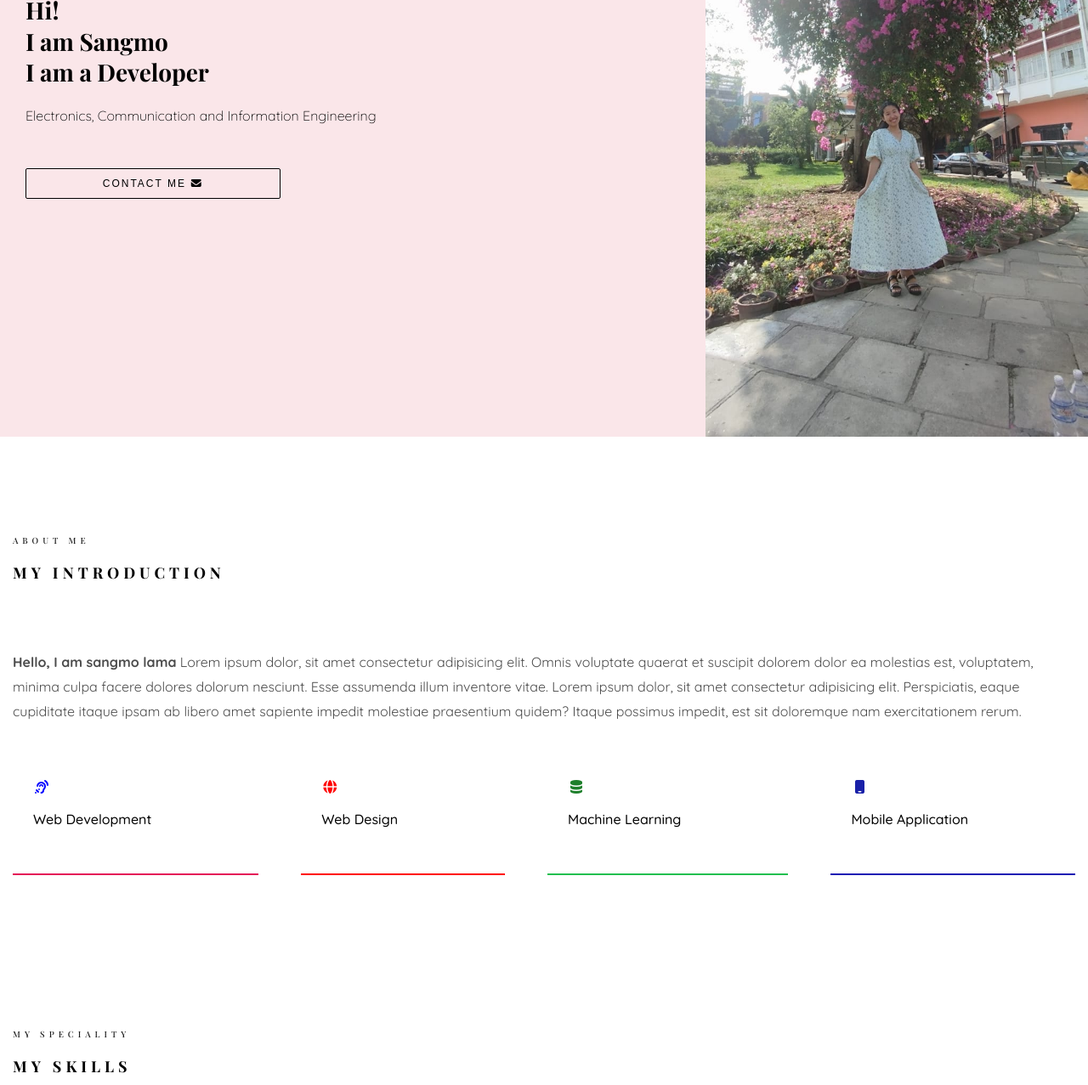
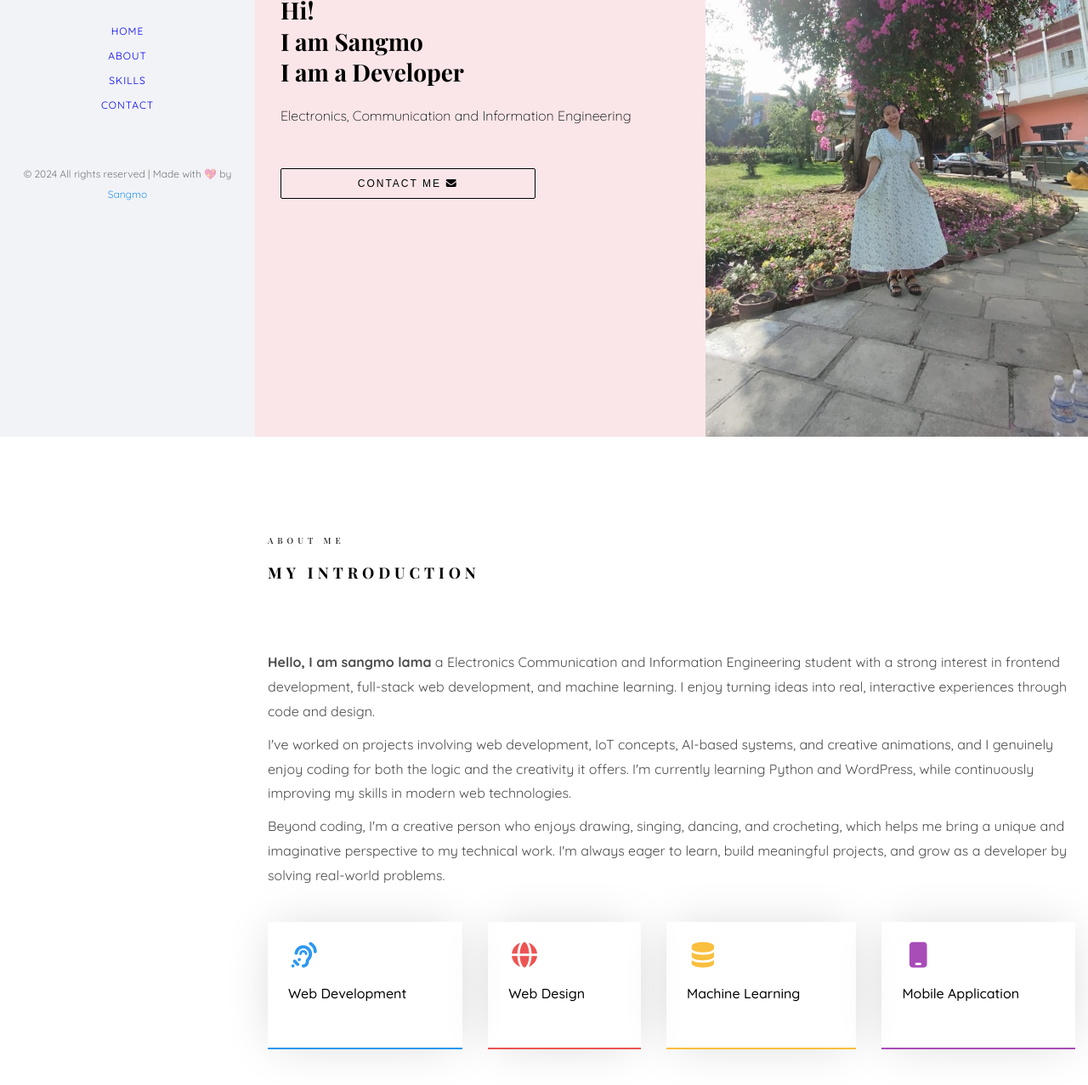
Before and after one commit to Sangmo22/portfolio, a plain HTML site: page index.html in a window 1280 px wide. Shown: the part 286-1563 px from the top of the page at 85% size. Drawn offline with nearby package versions, Linux system fonts and the light colour scheme; a web font is replaced by a local one.

Commit message:
Updated portfolio content and design

```diff
--- a/css/about.css
+++ b/css/about.css
@@ -1,44 +1,69 @@
-.about_description {
+.about__description {
+  font-family: "Quicksand", sans-serif;
+  font-weight: normal;
+  line-height: 1.8;
   color: rgba(0, 0, 0, 0.7);
+  font-size: 16px;
+  margin-bottom: 10px;
+}
+
+.about__description:last-of-type {
   margin-bottom: 40px;
-  line-height: 1.8;
 }
-.about_skills > div {
+
+.about__box {
+  color: #fff;
+  border-bottom: 2px solid #2c98f0;
+  padding: 24px;
+  box-shadow: 0px 0px 56px -8px rgba(0, 0, 0, 0.17);
   margin-bottom: 50px;
-  border-bottom: 2px solid rgb(228, 17, 87);
-  padding: 24px;
-  color: blue;
+}
+
+.about__box > i {
+  margin-bottom: 20px;
+  color: #2c98f0;
+  font-size: 30px;
+}
+
+.about__box > h3 {
+  font-size: 16px;
+  font-family: "Quicksand", sans-serif;
+  font-weight: 500;
+  color: #000;
+  margin-bottom: 30px;
+  text-transform: capitalize;
+}
+
+.about__box:nth-child(2) {
+  border-color: #ec5453;
+}
+
+.about__box:nth-child(2) > i {
+  color: #ec5453;
+}
+
+.about__box:nth-child(3) {
+  border-color: #f9bf3f;
+}
+
+.about__box:nth-child(3) > i {
+  color: #f9bf3f;
+}
+
+.about__box:last-child {
+  border-color: #a84cb8;
+}
+
+.about__box:last-child > i {
+  color: #a84cb8;
 }
 @media screen and (min-width: 768px) {
-  .about_skills {
+  .about__skills {
     display: flex;
-    gap: 50px;
+    justify-content: space-between;
+    gap: 30px;
   }
-  .about_skills > div {
+  .about__box {
     flex-grow: 1;
   }
 }
-.about_skills > div:nth-child(2) {
-  border-bottom: 2px solid red;
-  color: red;
-}
-.about_skills > div:nth-child(3) {
-  border-bottom: 2px solid rgb(34, 191, 79);
-  color: rgb(30, 127, 43);
-}
-.about_skills > div:nth-child(4) {
-  border-bottom: 2px solid rgb(26, 21, 179);
-  color: rgb(25, 32, 168);
-}
-
-.about_skills i {
-  font-style: 30px;
-  margin-bottom: 20px;
-}
-
-.about_skills h3 {
-  font-weight: 500;
-  margin-bottom: 30px;
-  text-transform: capitalize;
-  color: black;
-}
--- /dev/null
+++ b/css/contact.css
@@ -0,0 +1,34 @@
+.contact__input,
+.contact__textarea {
+  height: 54px;
+  width: 100%;
+  font-family: "Quicksand", serif;
+  font-size: 16px;
+  font-weight: normal;
+  padding: 10px 20px;
+  line-height: 1.4;
+  margin-bottom: 15px;
+  background-color: #f2f3f7;
+  border: none;
+  outline: none;
+}
+
+.contact__textarea {
+  resize: vertical;
+  height: 130px;
+}
+
+.contact__button {
+  cursor: pointer;
+  background: #2c98f0;
+  color: #fff;
+  margin-bottom: 100px;
+  font-size: 12px;
+  text-transform: uppercase;
+  font-weight: normal;
+  font-family: "Quicksand", sans-serif;
+  letter-spacing: 1px;
+  border-radius: 2px;
+  padding: 8px 15px;
+  border: none;
+}
--- a/css/sidebar.css
+++ b/css/sidebar.css
@@ -1,35 +1,122 @@
-.sidebar_hamburger {
+.sidebar__hamburger {
+  padding: 30px 15px;
   position: fixed;
   top: 0;
   left: 0;
-  padding: 30px 15px;
-  font-size: 20px;
-  z-index: 10;
   cursor: pointer;
   transition-duration: 500ms;
+  z-index: 50;
+  font-size: 24px;
 }
 
-.sidebar_content {
+.sidebar__hamburger__translate {
+  transform: translateX(300px);
+}
+
+.sidebar__content {
+  width: 300px;
+  height: 100vh;
+  background: #f2f3f7;
   position: fixed;
   top: 0;
-  left: 0;
-  width: 300px;
-  z-index: 5;
-  height: 100vh;
-  background: #999;
+  left: -300px; /* initially 0 for dev*/
+  overflow-y: scroll;
   transition-duration: 500ms;
-  transform: translate(-300px);
   display: flex;
   flex-direction: column;
-  justify-content: start;
   align-items: center;
+  z-index: 50;
 }
-.sidebar_content ul {
+
+.sidebar__hamburger__translate + .sidebar__content {
+  transform: translateX(300px);
+}
+
+.sidebar__image {
+  width: 150px;
+  height: 150px;
+  object-fit: cover;
+  border-radius: 50%;
+  margin-top: 50px;
+  margin-bottom: 30px;
+}
+
+.sidebar__name {
+  font-size: 22px;
+  color: black;
+  margin-bottom: 7.5px;
+  font-family: "Playfair Display", serif;
+  font-weight: bold;
+  text-transform: capitalize;
+}
+
+.sidebar__job {
+  font-size: 12px;
+  font-weight: normal;
+  color: #2c98f0;
+  text-transform: uppercase;
+}
+
+.sidebar__job > span {
+  color: rgba(0, 0, 0, 0.7);
+}
+
+.sidebar__list {
   display: flex;
   flex-direction: column;
-  justify-content: center;
   align-items: center;
+  margin-top: 30px;
+  margin-bottom: 50px;
 }
-.sidebar_hamburger_translate + .sidebar_content {
-  transform: translate(0);
+
+.sidebar__list__item {
+  font-size: 12px;
+  letter-spacing: 1px;
+  padding: 2px;
+  margin-bottom: 10px;
+  text-transform: uppercase;
+  color: rgba(0, 0, 0, 0.7);
+  position: relative;
+  cursor: pointer;
 }
+
+.sidebar__list__item::after {
+  content: "";
+  width: 0px;
+  height: 1px;
+  background: #2c98f0;
+  position: absolute;
+  top: calc(100% + 2px);
+  left: 50%;
+  transform: translateX(-50%);
+  transition: all ease 0.2s;
+}
+
+.sidebar__list__item:hover::after {
+  width: 120%;
+}
+
+.sidebar__copyright {
+  padding: 0 20px;
+  margin-bottom: 30px;
+  color: rgba(0, 0, 0, 0.5);
+  text-align: center;
+  font-size: 12px;
+  line-height: 2;
+}
+
+.sidebar__copyright > span {
+  color: #2c98f0;
+}
+@media screen and (min-width: 768px) {
+  body {
+    margin-left: 300px;
+  }
+  .sidebar__hamburger {
+    display: none;
+  }
+  .sidebar__content {
+    left: 0 !important;
+    transform: unset !important; /*edge case for mobile to desktop mode switch, while sidebar visible*/
+  }
+}
--- a/css/skill.css
+++ b/css/skill.css
@@ -1,3 +1,28 @@
+.section {
+  margin-top: 100px;
+  padding: 15px;
+}
+
+.section__title {
+  display: block;
+  margin-bottom: 15px;
+  font-size: 10px;
+  text-transform: uppercase;
+  color: #999999;
+  font-weight: 500;
+  letter-spacing: 5px;
+}
+
+.section__subtitle {
+  margin-bottom: 45px;
+  font-size: 18px;
+  font-weight: 700;
+  text-transform: uppercase;
+  letter-spacing: 5px;
+  line-height: 1.8;
+  color: black;
+  font-family: "Playfair Display", serif;
+}
 .skill_box {
   margin-bottom: 20px;
 }
@@ -22,7 +47,7 @@
   top: -22px;
 }
 @media screen and (min-width: 768px) {
-  .outer_box {
+  .skill__box {
     display: grid;
     grid-template-columns: repeat(2, 1fr);
     gap: 30px;
--- a/index.html
+++ b/index.html
@@ -1,4 +1,4 @@
-<!DOCTYPE html>
+<!doctype html>
 <html lang="en">
   <head>
     <meta charset="UTF-8" />
@@ -25,17 +25,44 @@
     <link rel="stylesheet" href="css/skill.css" />
     <link rel="stylesheet" href="css/about.css" />
     <link rel="stylesheet" href="css/sidebar.css" />
+    <link rel="stylesheet" href="css/work-count.css" />
+    <link rel="stylesheet" href="css/contact.css" />
   </head>
   <body>
     <nav class="sidebar">
-      <i id="hamburger" class="fa-solid fa-bars sidebar_hamburger"></i>
-      <div class="sidebar_content">
-        <ul>
-          <li><a href="#hero">Home</a></li>
-          <li><a href="#about">About</a></li>
-          <li><a href="#skills">Skills</a></li>
-        </ul>
-      </div>
+      <nav class="sidebar">
+        <i id="hamburger" class="fa-solid fa-bars sidebar__hamburger"></i>
+
+        <div class="sidebar__content">
+          <img
+            class="sidebar__image"
+            src="images/sangmolama.jpeg"
+            alt="Profile Image"
+          />
+          <h1 class="sidebar__name">Sangmo Lama</h1>
+          <h2 class="sidebar__job">Developer <span>in Nepal</span></h2>
+
+          <ul class="sidebar__list">
+            <li class="sidebar__list__item">
+              <a href="#hero">home</a>
+            </li>
+            <li class="sidebar__list__item">
+              <a href="#about">about</a>
+            </li>
+            <li class="sidebar__list__item">
+              <a href="#skills">skills</a>
+            </li>
+            <li class="sidebar__list__item">
+              <a href="#contact">contact</a>
+            </li>
+          </ul>
+
+          <p class="sidebar__copyright">
+            &copy; 2024 All rights reserved | Made with &#128150; by
+            <span>Sangmo</span>
+          </p>
+        </div>
+      </nav>
     </nav>
     <section id="hero">
       <h1>Hi! <br />I am Sangmo <br />I am a Developer</h1>
@@ -46,38 +73,49 @@
     <section id="about" class="section">
       <p class="section_title">About Me</p>
       <p class="section_subtitle">My Introduction</p>
-      <p class="about_description">
+      <p class="about__description">
         <strong>Hello, I am sangmo lama</strong>
-        Lorem ipsum dolor, sit amet consectetur adipisicing elit. Omnis
-        voluptate quaerat et suscipit dolorem dolor ea molestias est,
-        voluptatem, minima culpa facere dolores dolorum nesciunt. Esse assumenda
-        illum inventore vitae. Lorem ipsum dolor, sit amet consectetur
-        adipisicing elit. Perspiciatis, eaque cupiditate itaque ipsam ab libero
-        amet sapiente impedit molestiae praesentium quidem? Itaque possimus
-        impedit, est sit doloremque nam exercitationem rerum.
+        a Electronics Communication and Information Engineering student with a
+        strong interest in frontend development, full-stack web development, and
+        machine learning. I enjoy turning ideas into real, interactive
+        experiences through code and design.
       </p>
-      <div class="about_skills">
-        <div>
+      <p class="about__description">
+        I've worked on projects involving web development, IoT concepts,
+        AI-based systems, and creative animations, and I genuinely enjoy coding
+        for both the logic and the creativity it offers. I'm currently learning
+        Python and WordPress, while continuously improving my skills in modern
+        web technologies.
+      </p>
+      <p class="about__description">
+        Beyond coding, I'm a creative person who enjoys drawing, singing,
+        dancing, and crocheting, which helps me bring a unique and imaginative
+        perspective to my technical work. I'm always eager to learn, build
+        meaningful projects, and grow as a developer by solving real-world
+        problems.
+      </p>
+      <div class="about__skills">
+        <div class="about__box">
           <i class="fa-solid fa-ear-listen"></i>
           <h3>Web Development</h3>
         </div>
-        <div>
+        <div class="about__box">
           <i class="fa-solid fa-globe"></i>
           <h3>Web Design</h3>
         </div>
-        <div>
+        <div class="about__box">
           <i class="fa-solid fa-database"></i>
           <h3>Machine Learning</h3>
         </div>
-        <div>
+        <div class="about__box">
           <i class="fa-solid fa-mobile"></i>
           <h3>Mobile Application</h3>
         </div>
       </div>
     </section>
     <section id="skills" class="section">
-      <p class="section_title">My Speciality</p>
-      <p class="section_subtitle">My Skills</p>
+      <p class="section__title">My Speciality</p>
+      <p class="section__subtitle">My Skills</p>
       <div class="outer_box">
         <div class="skill_box">
           <p>HTML</p>
@@ -141,10 +179,38 @@
         </div>
       </div>
     </section>
+    <section id="contact" class="section">
+      <span class="section__title">get in touch</span>
+      <h2 class="section__subtitle">contact</h2>
+
+      <form
+        action=""
+        id="contactForm"
+        class="contact__form"
+        onsubmit="submitForm(event)"
+      >
+        <input
+          type="text"
+          placeholder="Name"
+          id="name"
+          name="name"
+          class="contact__input"
+        />
+        <textarea
+          id="message"
+          class="contact__textarea"
+          name="message"
+          placeholder="Message"
+          rows="4"
+        ></textarea>
+        <button class="contact__button" type="submit">Send Message</button>
+      </form>
+    </section>
+
     <script>
       const hamburger = document.querySelector("#hamburger");
       hamburger.addEventListener("click", () => {
-        hamburger.classList.toggle("sidebar_hamburger_translate");
+        hamburger.classList.toggle("sidebar__hamburger__translate");
       });
     </script>
   </body>
```
Also changed, not shown: images/sangmolama.jpeg (added).
